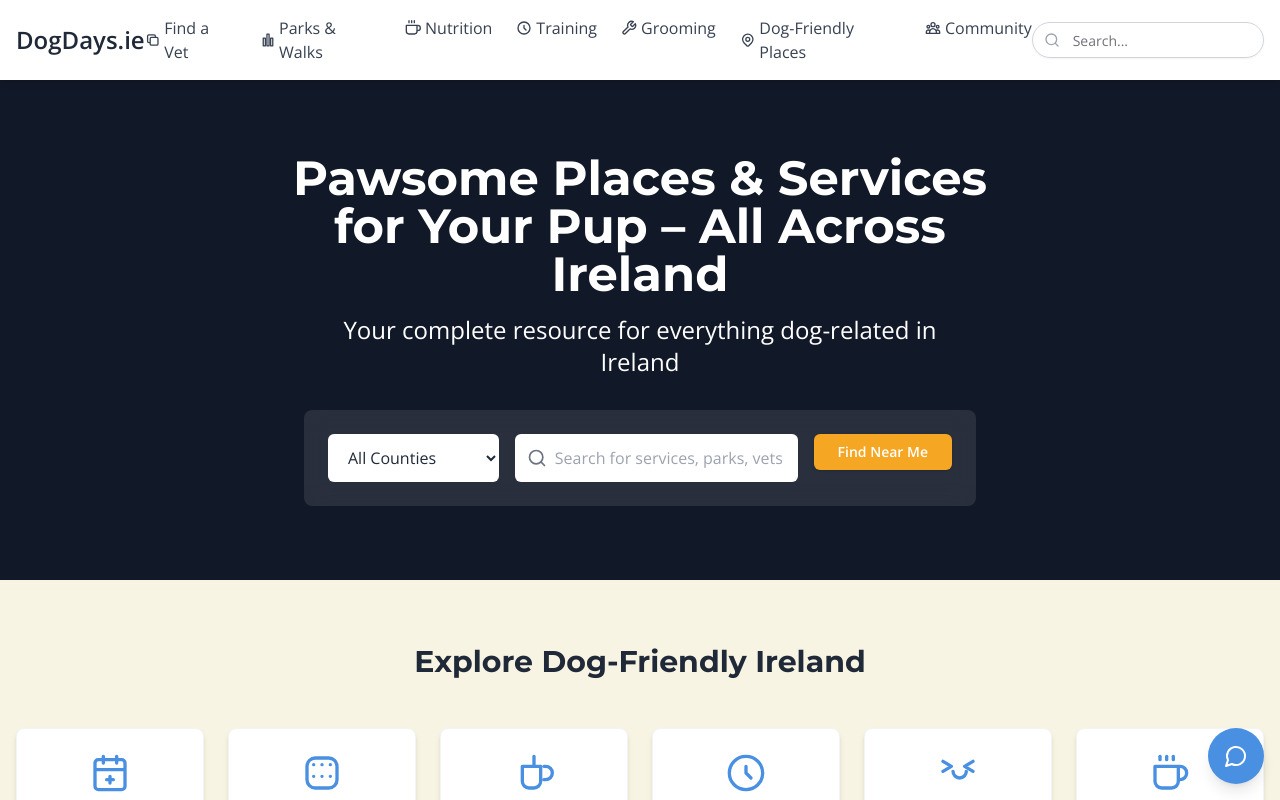
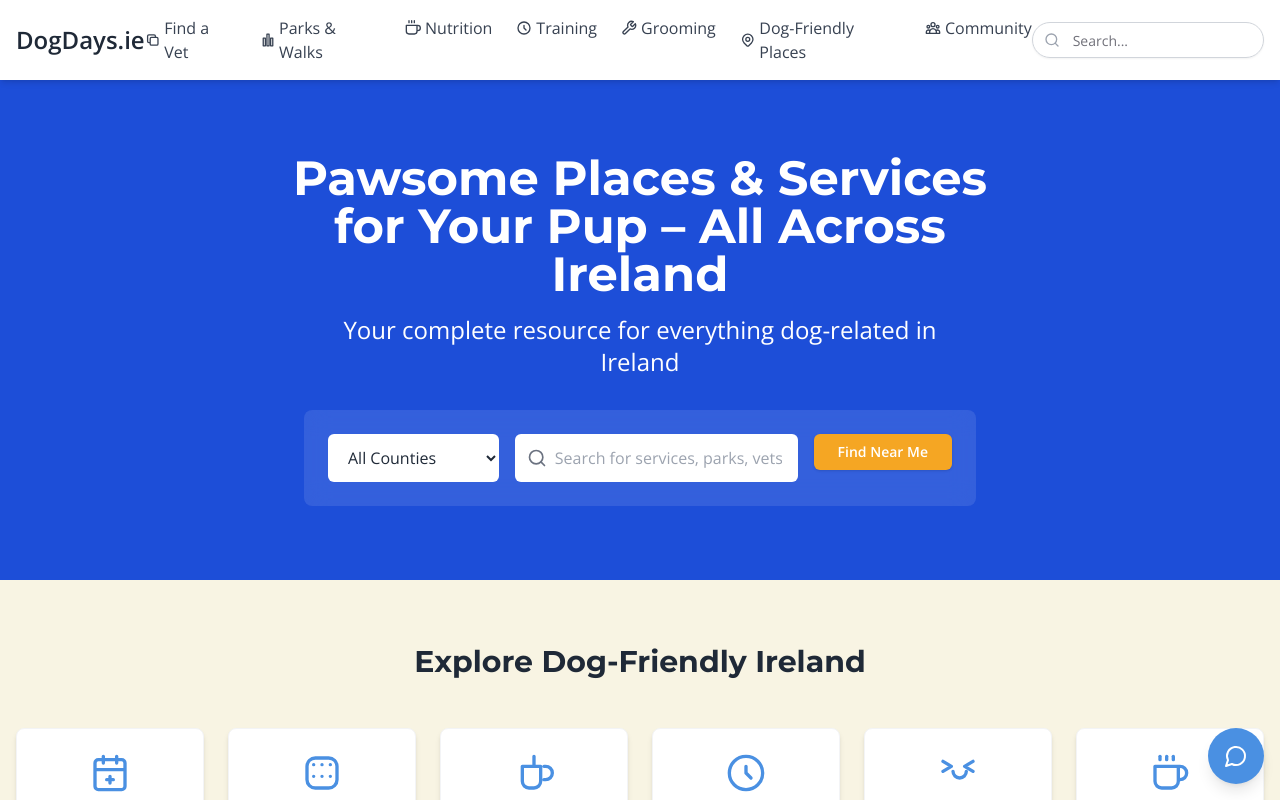
Before and after one commit to Zuleikha/DD, a React (Vite) app: page / in a window 1280 px wide. Shown: the top 800 px of the page. Built offline with nearby package versions, Linux system fonts and the light colour scheme.

Commit message:
Changed hero colour blue700

```diff
--- a/src/components/home/HeroSection.tsx
+++ b/src/components/home/HeroSection.tsx
@@ -8,7 +8,6 @@ interface HeroSectionProps {
 }
 
 const HeroSection: React.FC<HeroSectionProps> = ({
-  // Updated the default title text as requested
   title = "Pawsome Places & Services for Your Pup – All Across Ireland",
   subtitle = "Your complete resource for everything dog-related in Ireland"
 }) => {
@@ -23,8 +22,8 @@ const HeroSection: React.FC<HeroSectionProps> = ({
 
   return (
     <section className="relative h-[600px] md:h-[500px] overflow-hidden">
-      {/* Hero Background - Now a solid color */}
-      <div className="absolute inset-0 bg-gray-900"></div>
+      {/* Hero Background - Changed to a friendlier blue */}
+      <div className="absolute inset-0 bg-blue-700"></div>
 
       {/* Hero Content */}
       <div className="relative container mx-auto px-4 h-full flex flex-col justify-center items-center text-center text-white">
```
